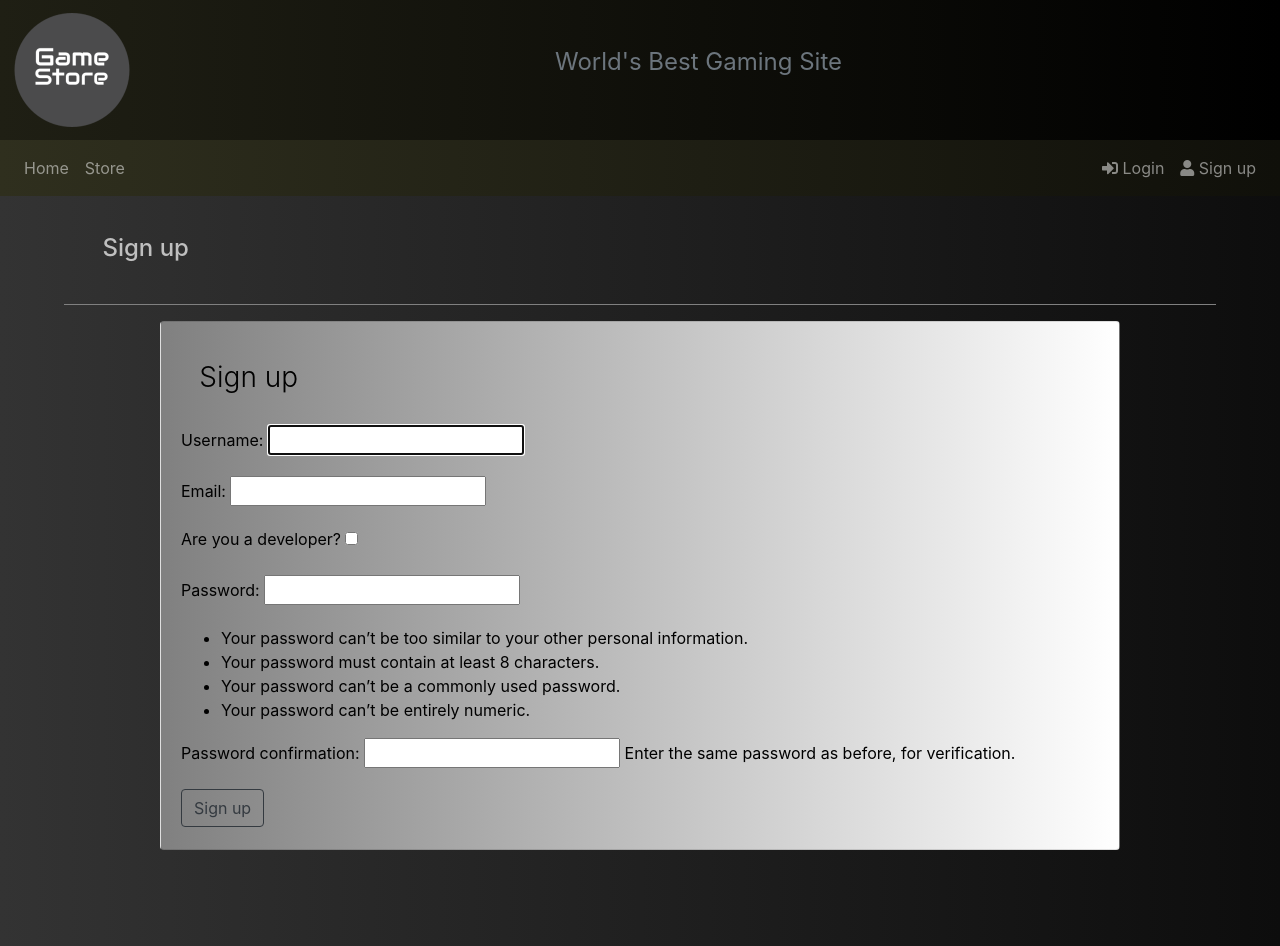
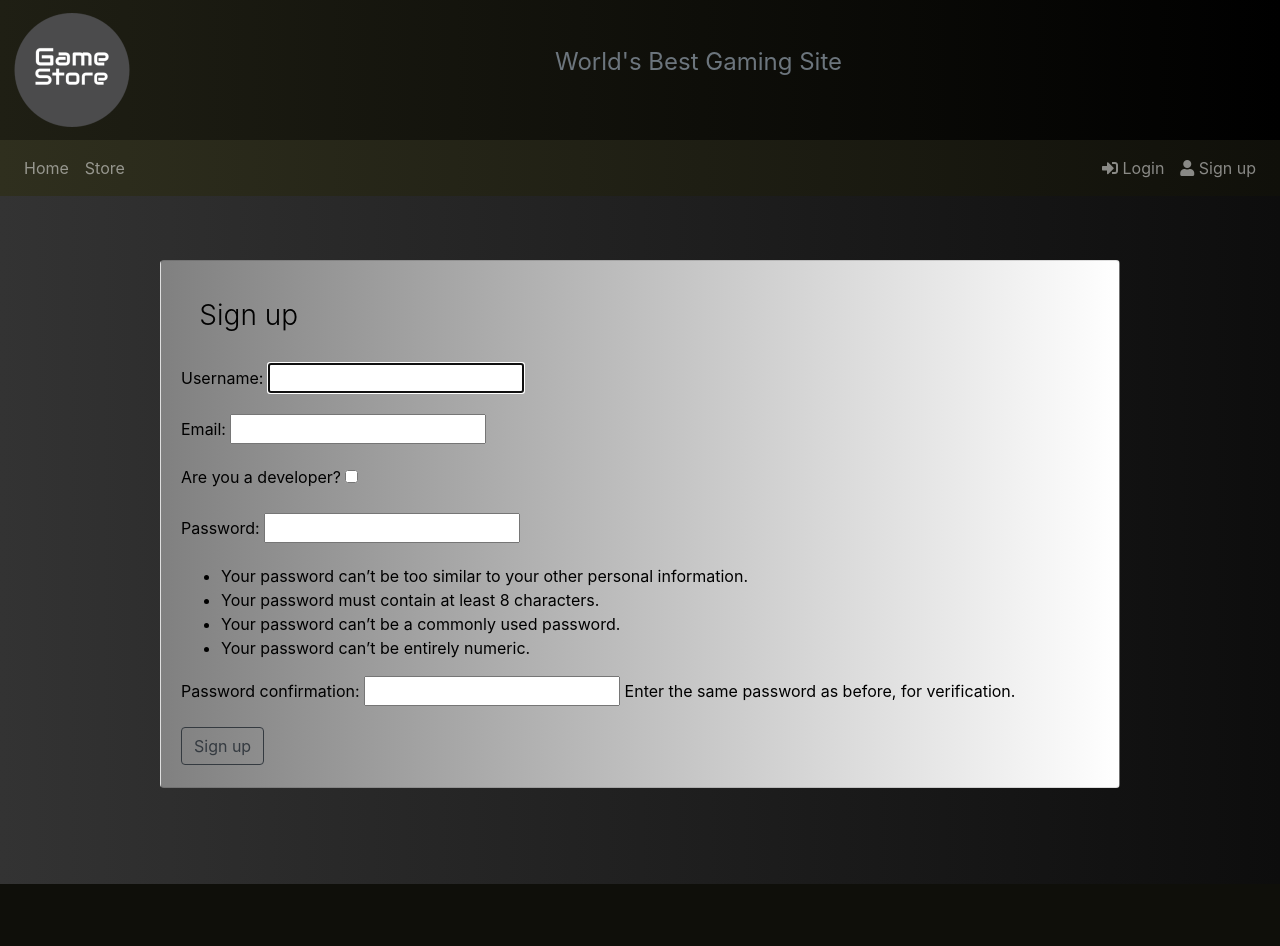
Before and after one commit to LVK-96/WSD-project, a Django app: page /users/signup/ in a window 1280 px wide. After the commit the page ends 884 px from the top, so only its background shows below. Run offline with Django 3.2, Linux system fonts and the light colour scheme; some libraries are stand-ins or nearby versions.

Commit message:
small fixes to templates

```diff
--- a/wsd_project/templates/base.html
+++ b/wsd_project/templates/base.html
@@ -82,6 +82,8 @@
             }
             #game-header {
                 font-size: 200%;
+                padding: 1rem;
+                margin: 1rem;
             }
             .table {
                 width: 80%;
--- a/wsd_project/templates/registration/login.html
+++ b/wsd_project/templates/registration/login.html
@@ -1,8 +1,7 @@
 {% extends 'base.html' %}
 {% block content %}
-<h4 id="lib-header">Login</h4>
-<hr>
-<div class="card mx-auto" style="width: 20rem; color: black;">
+
+<div class="card mx-auto" style="width: 20rem; color: black; margin-top: 5%;">
     <div class="card-body">
         <h3 class="card-title font-weight-light">Login</h3>
 
--- a/wsd_project/templates/store/startgame.html
+++ b/wsd_project/templates/store/startgame.html
@@ -9,9 +9,9 @@
     <script src="https://maxcdn.bootstrapcdn.com/bootstrap/4.2.1/js/bootstrap.min.js"></script>
     <script src="{% static 'startgame.js' %}"></script>
 </head>
-<h4 id="lib-header">You are now playing:</h4>
+<h4 id="lib-header">Game</h4>
 <hr>
-<p class="text-center font-weight-bold" id="game-header">{{ game.name }}</p>
+<p style="font-size: 200%; overflow-x:auto;">{{ game.name }}</p>
 
 <!-- TO DO: make this modal IOS friendly-->
 <div class="text-center">
--- a/wsd_project/templates/users/signup.html
+++ b/wsd_project/templates/users/signup.html
@@ -1,8 +1,7 @@
 {% extends 'base.html' %}
 {% block content %}
-<h4 id="lib-header">Sign up</h4>
-<hr>
-<div class="card w-75 mx-auto" style=" color: black;">
+
+<div class="card w-75 mx-auto" style=" color: black; margin-top: 5%;">
     <div class="card-body">
         <div class="signup">
             <h3 class="card-title font-weight-light">Sign up</h3>
```
